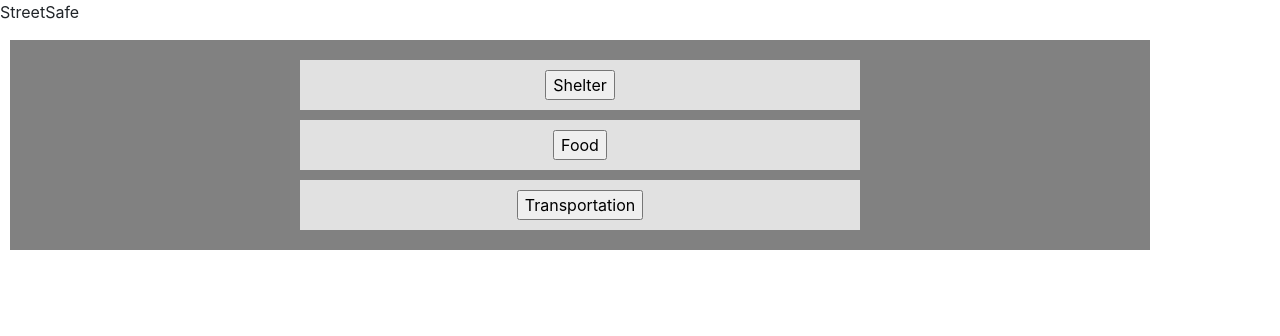
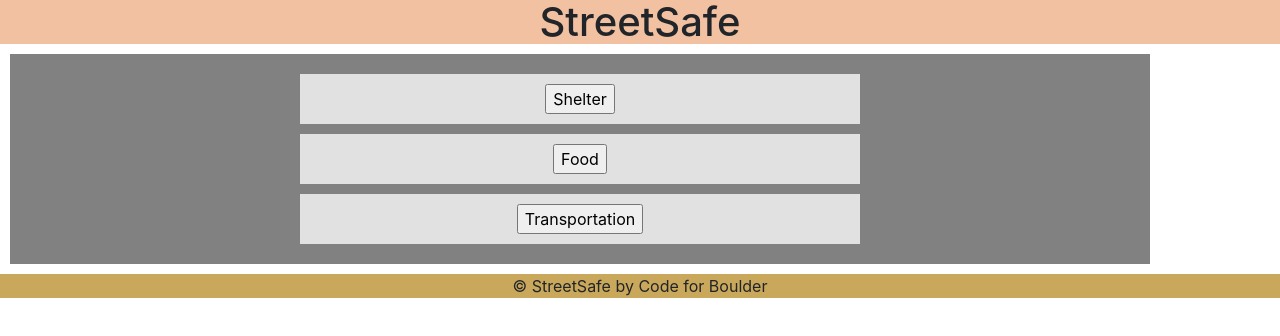
Before and after one commit to vr00n/StreetSafe, an Angular app in the folder public/StreetSafeNG/: page /home in a window 1280 px wide. Shown: the top 336 px of the page. Built offline with nearby package versions, Linux system fonts and the light colour scheme.

Commit message:
give placeholder content to the header and footer

```diff
--- a/public/StreetSafeNG/src/app/mainApp/app.component.css
+++ b/public/StreetSafeNG/src/app/mainApp/app.component.css
@@ -0,0 +1,8 @@
+.header {
+    text-align: center;
+    background-color: #f1c1a1;
+}
+footer {
+    text-align: center;
+    background-color: #c9a75b;
+}
--- a/public/StreetSafeNG/src/app/mainApp/app.component.html
+++ b/public/StreetSafeNG/src/app/mainApp/app.component.html
@@ -1,3 +1,3 @@
-<nav><p>{{title}}</p></nav>
+<h1 class="header">{{title}}</h1>
 <router-outlet></router-outlet>
-<footer></footer>
+<footer>&copy; StreetSafe by Code for Boulder</footer>
```
